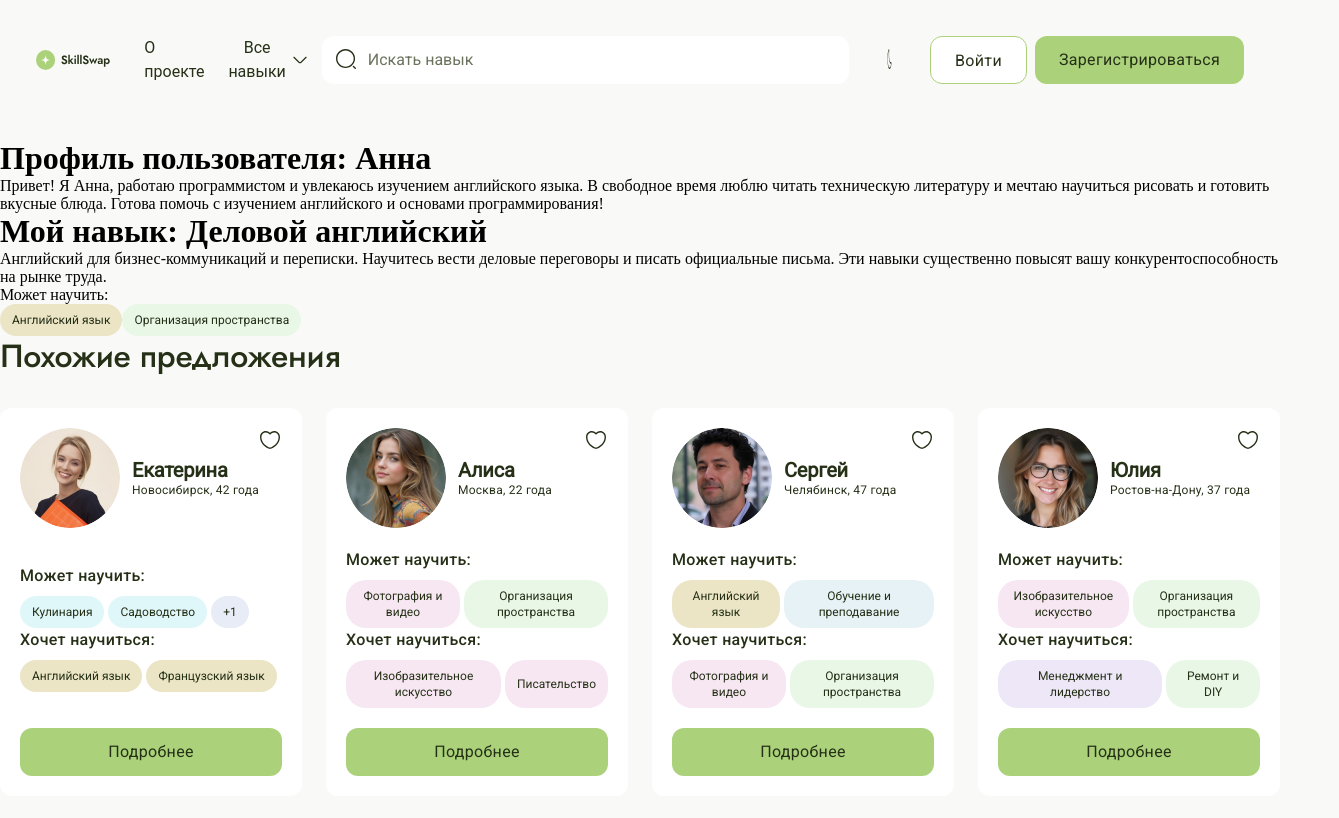
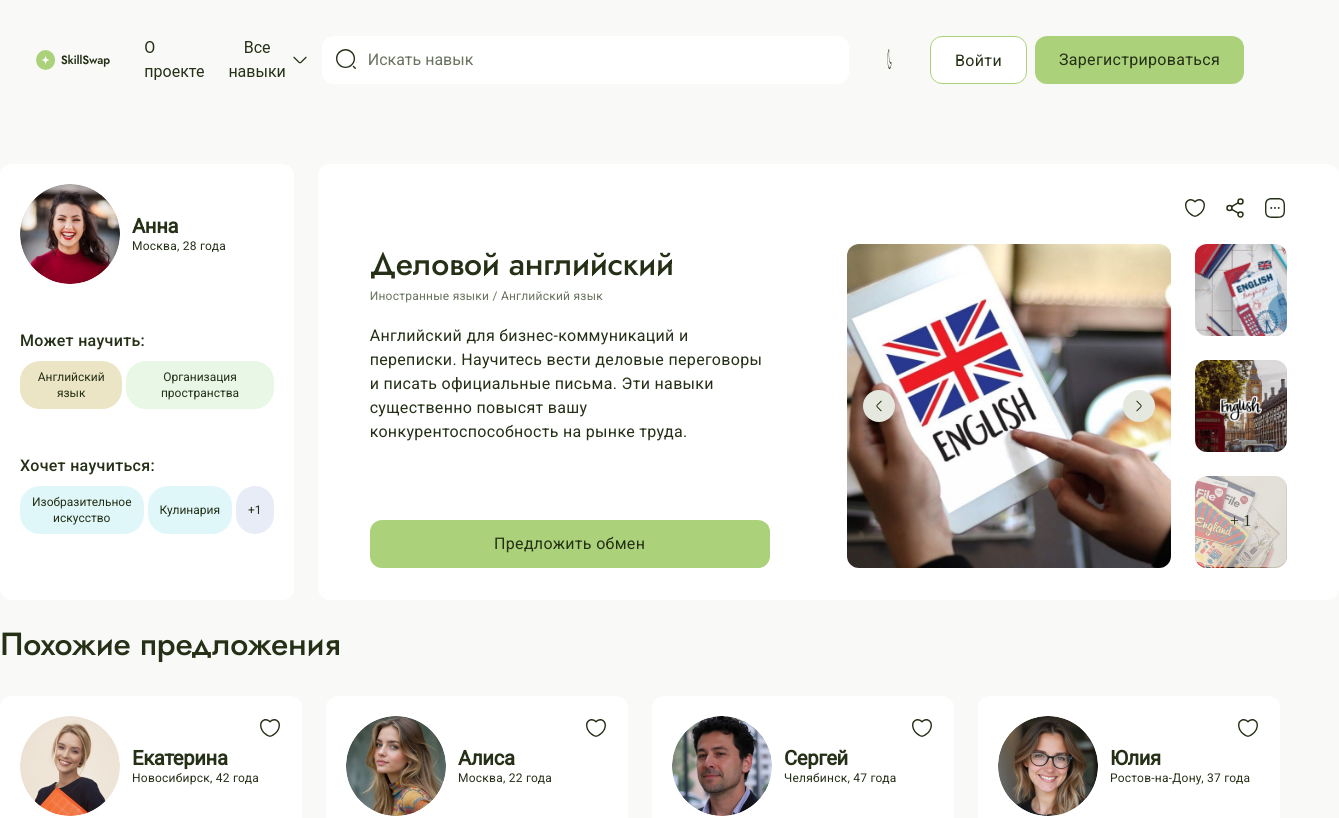
Before and after one commit to tanyanikitina176/SkillSwap, a React (Vite) app: page /skill/1 in a window 1280 px wide. Shown: the top 818 px of the page, 1339 px wide, since content can reach past the window. Built offline with nearby package versions, Linux system fonts and the light colour scheme.

Commit message:
feat:собрана страница SkillPage

```diff
--- a/src/pages/SkillPage/SkillPage.tsx
+++ b/src/pages/SkillPage/SkillPage.tsx
@@ -1,20 +1,20 @@
-import { useLocation, useParams } from "react-router-dom";
+import { useParams } from "react-router-dom";
 import type { User } from "@entities/User/types";
 import { SameOffers } from "@widgets/Offers/SameOffers";
 import { useState, useEffect } from "react";
 import { fetchUsersData } from "../../api/User/User-api";
-import { fetchSkillByAuthorId, fetchSkillsData } from "../../api/Skill/Skill-api";
+import { fetchSkillByAuthorId } from "../../api/Skill/Skill-api";
 import { AppHeaderUI } from "@widgets/Header";
 import styles from "./SkillPage.module.css";
 import { Footer } from "@widgets/Footer/Footer";
-import { Tag } from "@shared/ui/tag/tag";
-import type { Skill } from "../../entities/Skill/SkillType";
+import type { UserSkill } from "../../entities/Skill/SkillType";
+import { SkillInfo } from "@widgets/SkillInfo/SkillInfo";
 
 export const SkillPage = () => {
   const { userId } = useParams(); // Получаем ID из URL
   const [users, setUsers] = useState<User[]>([]);
   const [currentUser, setCurrentUser] = useState<User | null>(null);
-  const [currentSkill, setCurrentSkill] = useState<Skill | null>(null);
+  const [currentSkill, setCurrentSkill] = useState<UserSkill | null>(null);
   const [loading, setLoading] = useState(true);
 
   useEffect(() => {
@@ -39,7 +39,13 @@ export const SkillPage = () => {
     };
 
     loadData();
-  }, [userId]); // Зависимость от userId вместо currentUser
+  }, [userId]);
+  // сброс состояния при переходе между карточками
+  useEffect(() => {
+    setCurrentUser(null);
+    setCurrentSkill(null);
+    setLoading(true);
+  }, [userId]);
 
   if (loading) return <div>Загрузка...</div>;
   if (!currentUser) return <div>Пользователь не найден</div>;
@@ -47,46 +53,8 @@ export const SkillPage = () => {
   return (
     <div className={styles.skillPage}>
       <AppHeaderUI />
-
       <main className={styles.main}>
-        {/*
-        все что до SameOffers нужно будет убрать или переделать
-        есть какая-то проблема с currentUser.name - он меняется только после обновления страницы,
-        но описание и карточки меняются как и нужно
-        */}
-        <h1 key={currentUser.id}>Профиль пользователя: {currentUser.name}</h1>
-        <p>{currentUser.description}</p>
-        <h1 key={currentSkill?.id}>Мой навык: {currentSkill?.name}</h1>
-        <p>{currentSkill?.description}</p>
-        <div className={styles.card__skills}>
-          <span className={styles.card__skills_title}>Может научить:</span>
-          <div className={styles.card__skills_list}>
-            {currentUser.teachingSkills.length <= 2
-              ? currentUser.teachingSkills.map((skill) => (
-                  <Tag
-                    key={skill.id}
-                    label={skill.name}
-                    backgroundColor={skill.category.color}
-                  />
-                ))
-              : currentUser.teachingSkills
-                  // .slice(0, 2)
-                  .map((skill) => (
-                    <Tag
-                      key={skill.id}
-                      label={skill.name}
-                      backgroundColor={"#E0F7FA"}
-                    />
-                  ))}
-            {/* {currentUser.teachingSkills.length > 2 && (
-							<Tag
-								label={`+${currentUser.teachingSkills.length - 2}`}
-								backgroundColor={'#E8ECF7'}
-							/>
-						)} */}
-          </div>
-        </div>
-
+        <SkillInfo user={currentUser} skill = {currentSkill}/>
         <SameOffers users={users} currentUser={currentUser} />
       </main>
       <Footer />
--- a/src/widgets/CardUserBig/card-user-big.tsx
+++ b/src/widgets/CardUserBig/card-user-big.tsx
@@ -8,6 +8,7 @@ interface CardUserBigProps {
   description: string;
   header?: React.ReactNode;
   buttonsSlot?: React.ReactNode;
+  photoSlot?: React.ReactNode;
   children?: React.ReactNode;
 }
 
@@ -18,6 +19,7 @@ export const CardUserBig: FC<CardUserBigProps> = ({
   description,
   header,
   buttonsSlot,
+  photoSlot,
 }) => {
   return (
     <div className={styles.bigcontainer}>
@@ -37,7 +39,7 @@ export const CardUserBig: FC<CardUserBigProps> = ({
             </div>
           </div>
           <div className={styles.containerPhoto}>
-            <div className={styles.photo}></div>
+            {photoSlot}
           </div>
         </div>
       </div>
--- a/src/widgets/SkillInfo/SkillInfo.module.css
+++ b/src/widgets/SkillInfo/SkillInfo.module.css
@@ -1,10 +1,8 @@
 .gridSkillInfo {
     display: grid;
-    grid-template-columns: repeat(4, 1fr);
+    grid-template-columns: 1fr 3.2fr;
     gap: 24px;
-    padding: 24px;
-    background-color: #253017;
-
+    padding: 24px 0px;
 }
 
 .headerIcons {
--- a/src/widgets/SkillInfo/SkillInfo.tsx
+++ b/src/widgets/SkillInfo/SkillInfo.tsx
@@ -8,38 +8,24 @@ import MoreSquareIcon from "@assets/icons/more-square.svg";
 import { UserCardSkillInfo } from "@widgets/SkillInfo/UserCardSkillInfo.tsx";
 import { type FC, useState } from "react";
 import type { User } from "@entities/User/types";
-import type { Skill } from "@entities/Skill/SkillType.ts";
-import type {
-  Category,
-  Subcategory,
-} from "@entities/Category/CategoryTypes.ts";
+import type { UserSkill } from "@entities/Skill/SkillType.ts";
+import { PhotoSwitcherUI } from "@shared/ui/photo-switcher";
 
 interface SkillInfoProps {
   user: User;
-  skill: Skill;
-  categories: Category[];
-  subcategories: Subcategory[];
+  skill: UserSkill | null;
 }
 
-export const SkillInfo: FC<SkillInfoProps> = ({
-  user,
-  skill,
-  categories,
-  subcategories,
-}) => {
-  const category = categories.find((cat) => cat.id === skill.CategoryId);
-  const subcategory = subcategories.find(
-    (sub) => sub.id === skill.SubcategoryId,
-  );
-
-  const categoryName = category?.name || "Без категории";
-  const subcategoryName = subcategory?.name || "";
-
+export const SkillInfo: FC<SkillInfoProps> = ({ user, skill,}) => {
   const [exchangeOffered, setExchangeOffered] = useState(false);
 
   const handleOfferClick = () => {
     setExchangeOffered(true);
   };
+  // Проверяем наличие skill
+  if (!skill) {
+    return <div>Информация о навыке не найдена</div>;
+  }
 
   return (
     <div className={styles.gridSkillInfo}>
@@ -60,8 +46,8 @@ export const SkillInfo: FC<SkillInfoProps> = ({
         }
         title={skill.name}
         description={skill.description}
-        category={categoryName}
-        subcategory={subcategoryName}
+        category={skill.category?.name || "Без категории"}
+        subcategory={skill.subcategory?.name || ""}
         buttonsSlot={
           <Button
             style={{ width: "100%" }}
@@ -72,6 +58,10 @@ export const SkillInfo: FC<SkillInfoProps> = ({
             {exchangeOffered ? "Обмен предложен" : "Предложить обмен"}
           </Button>
         }
+        // <PhotoSwitcherUI skillId/>
+        photoSlot={
+          <PhotoSwitcherUI skillId = {skill.id}/>
+        }
       ></CardUserBig>
     </div>
   );
```
Also changed, not shown: src/entities/Skill/SkillType.ts (+26 -0 lines).
